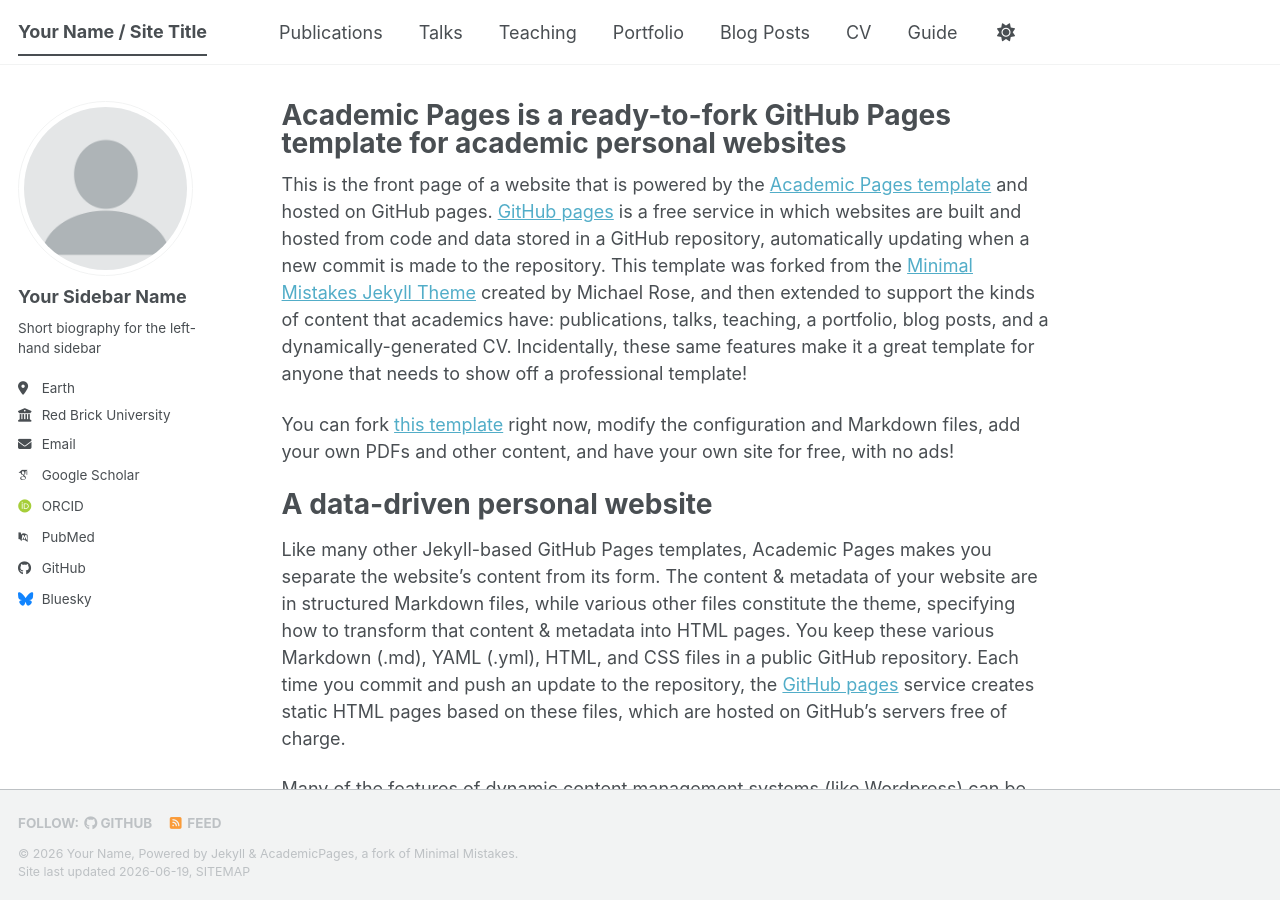
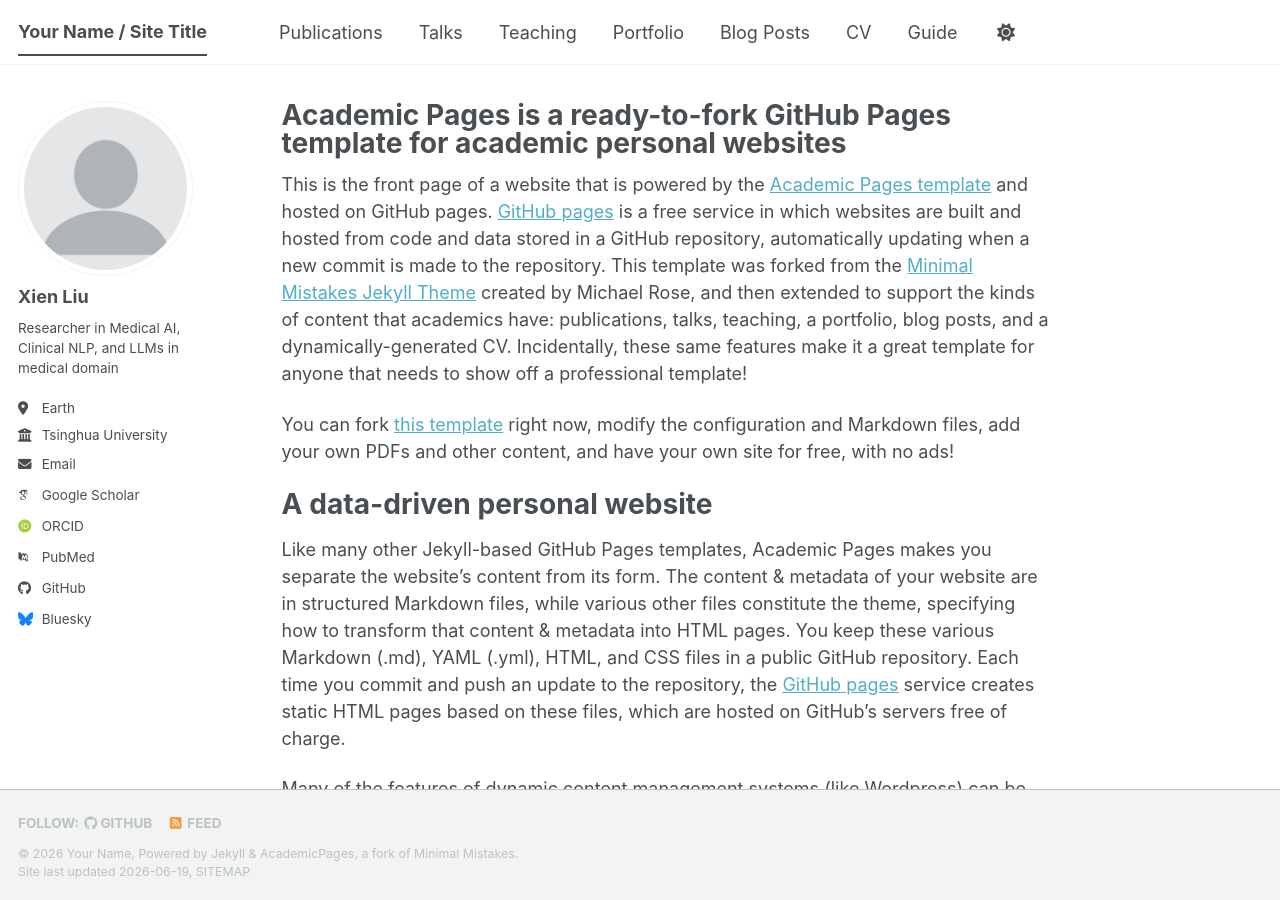
Before and after one commit to xienliu/xienliu.github.io, a Jekyll site: the page built from _pages/about.md, in a window 1280 px wide and 900 px high. Built offline with Jekyll 4.4.1, drawn with Linux system fonts in a browser that asks for light colours; some web fonts are replaced; a script bundle is joined from its source files by our own code; library files that are not in the unit come from our copies.

Commit message:
Update _config.yml

```diff
--- a/_config.yml
+++ b/_config.yml
@@ -24,18 +24,18 @@ repository               : "academicpages/academicpages.github.io"
 author:
   # Biographic information
   avatar           : "profile.png"
-  name             : "Your Sidebar Name"
+  name             : "Xien Liu"
   pronouns         : # example: "she/her"
-  bio              : "Short biography for the left-hand sidebar"
+  bio              : "Researcher in Medical AI, Clinical NLP, and LLMs in medical domain"
   location         : "Earth"
-  employer         : "Red Brick University"
+  employer         : "Tsinghua University"
   uri              : # URL
-  email            : "none@example.org"
+  email            : "xeliu at mail dot tsinghua dot edu dot cn"
 
   # Academic websites
   academia         : # URL
   arxiv            : # URL - Update with the correct link to your profile
-  googlescholar    : "https://scholar.google.com/citations?user=PS_CX0AAAAAJ"
+  googlescholar    : "https://scholar.google.com/citations?user=WOJZUW8AAAAJ&hl=en"
   inspire-hep      : # URL
   impactstory      : # URL
   orcid            : "https://orcid.org/yourorcidurl"
```
